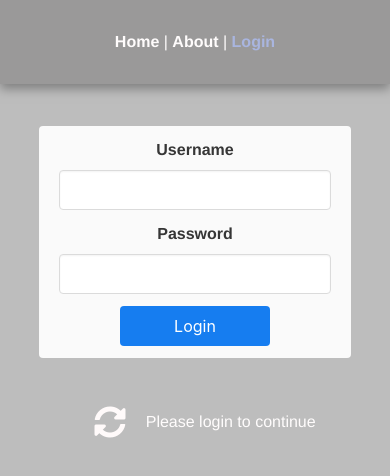
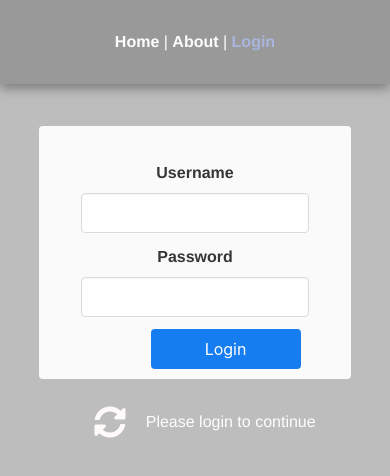
Before and after one commit to AdamBanham/process-mining-web-app, a Vue app in the folder process-mining-webapp/: page /#/ in a window 390 px wide. Shown: the top 476 px of the page. Built offline with nearby package versions, Linux system fonts and the light colour scheme.

Commit message:
added a  better responsive ratio to form

```diff
--- a/process-mining-webapp/src/components/login/loginForm.vue
+++ b/process-mining-webapp/src/components/login/loginForm.vue
@@ -6,7 +6,9 @@
       <b-field label="Password" class="login-field">
           <b-input v-model="password" />
       </b-field>
-      <b-button @click="login" class='is-info login-button'>Login</b-button>
+      <div class="login-button">
+        <b-button @click="login" class='is-info login-button-control'>Login</b-button>
+      </div>
   </div>
 </template>
 
@@ -32,10 +34,17 @@ export default {
 
 <style lang="sass" scoped>
 .login-form
+    position: relative;
     z-index: 30;
-    position: relative;
+    padding: 1%;
+    margin-left: auto;
+    margin-right: auto;
 .login-button
     width: 150px;
+    float: right;
+    margin-right: 1em;
+    .login-button-control
+        width: 100%;
 .login-field
     margin-left: 3%;
     margin-right: 3%;
--- a/process-mining-webapp/src/views/Login.vue
+++ b/process-mining-webapp/src/views/Login.vue
@@ -1,10 +1,12 @@
 <template>
+    <div class="login-view">
         <b-notification class="login" :closable="false">
             <div class="login-controls">
                 <loginForm />
             </div>
+        </b-notification>
         <div class="login-loading">
-            <b-loading :active="true" :is-full-page="true" class="login-loading">
+                <b-loading :active="true" :is-full-page="true">
                         <p>
                         <b-icon
                             pack="fas"
@@ -18,7 +20,7 @@
                         </p>
                 </b-loading>
         </div>
-    </b-notification>
+    </div>
 </template>
 
 <script>
@@ -34,16 +36,20 @@ export default {
 
 <style lang="sass" scoped>
 $break-small: 600px;
+$break-medium: 1000px;
 $loading-background: rgba(255,255,255,0.7) !important;
 p
     color: snow;
     margin-left: 3%;
 .login
     margin-top: 5vh;
+    max-width: 35vw;
+    max-height: 30vh;
+    margin-left: 32.5vw;
+    padding: 2em;
+    @media screen and (max-width: $break-medium)
         max-width: 50vw;
-    max-height: 30vh;
         margin-left: 25vw;
-    padding: 3%
     @media screen and (max-width: $break-small)
         max-width: 80vw;
         margin-left: 10vw;
```
Lines whose indentation alone changed are shown as unchanged.
